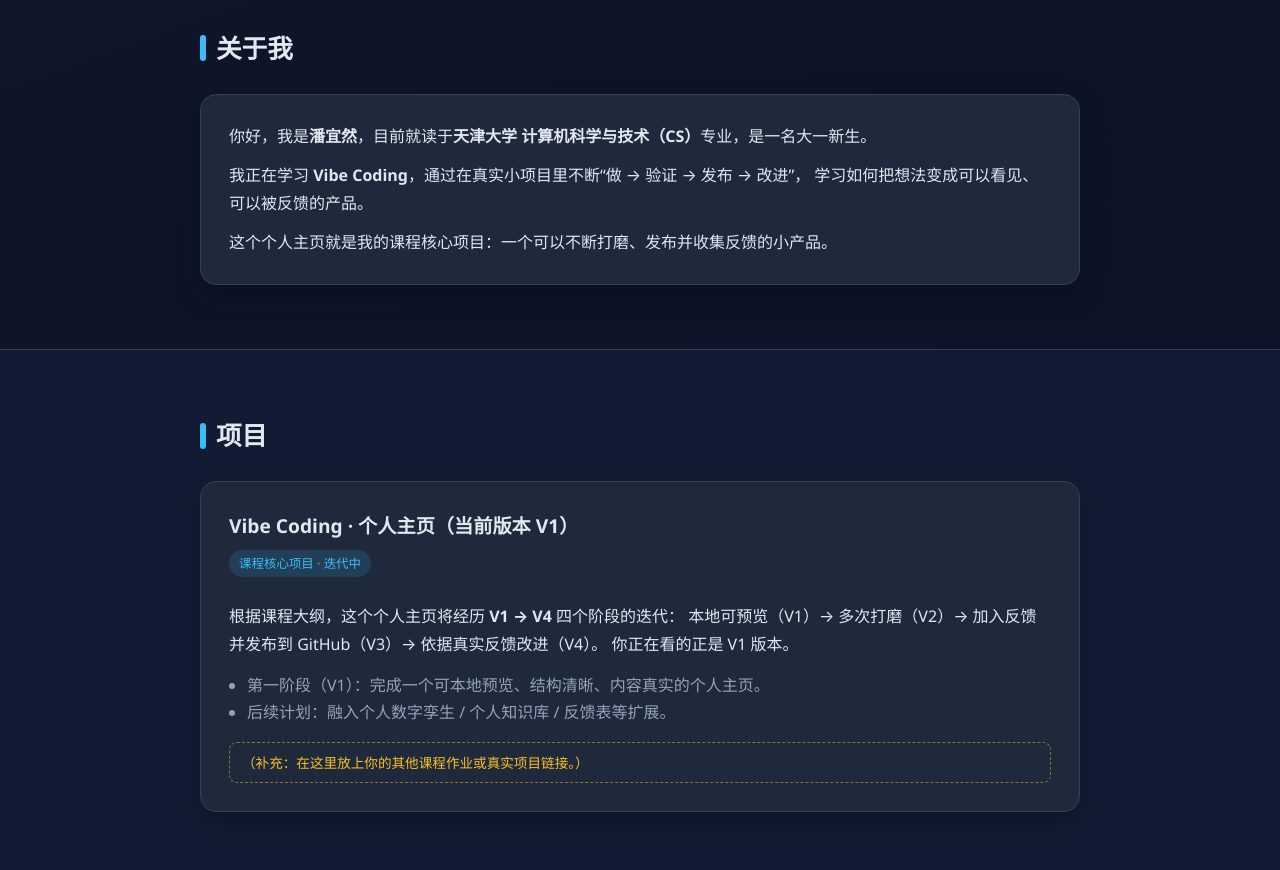
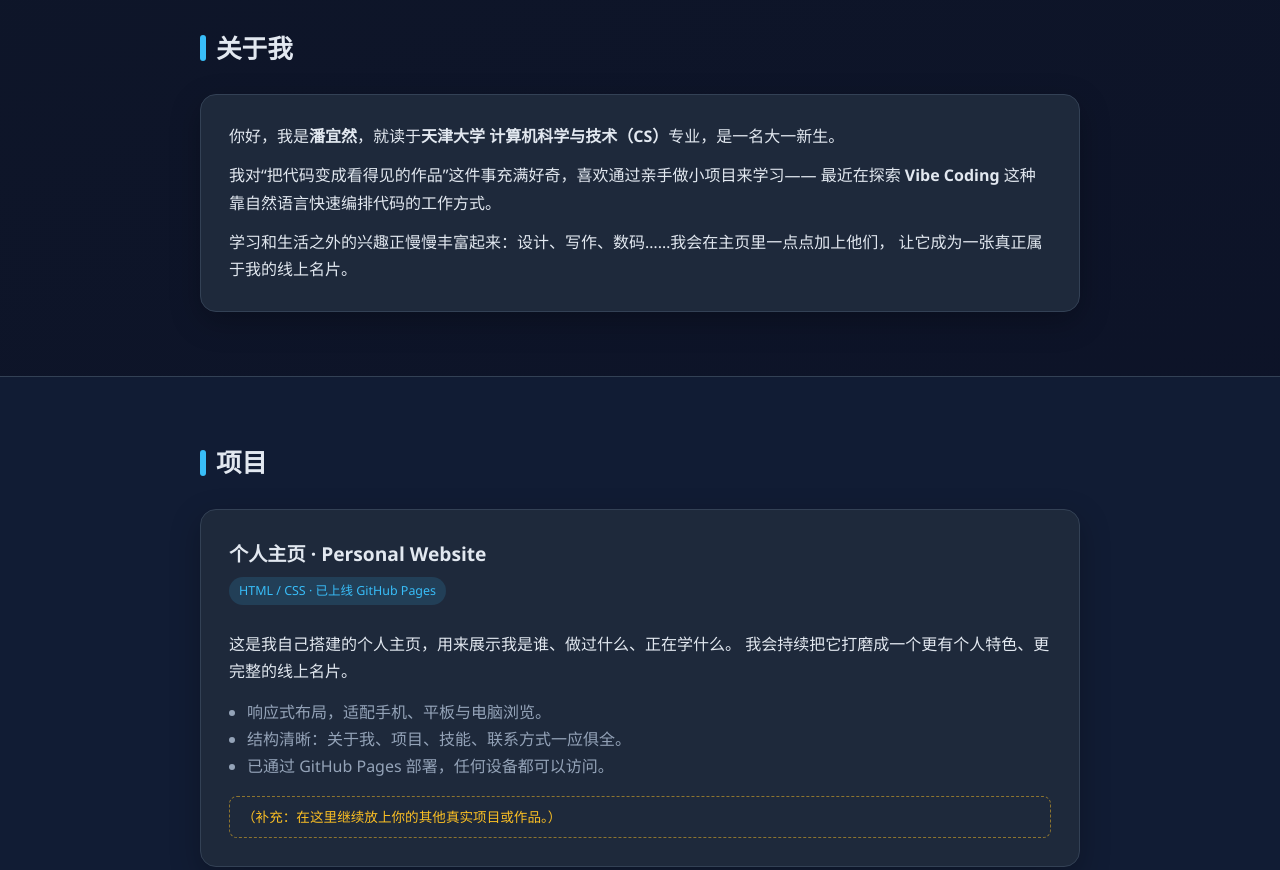
Before and after one commit to SaMappp/SaMappp.github.io, a plain HTML site: page index.html in a window 1280 px wide. Shown: the part 620-1490 px from the top of the page. Drawn offline with Linux system fonts and the light colour scheme.

Commit message:
??????,??????

```diff
--- a/index.html
+++ b/index.html
@@ -3,7 +3,7 @@
 <head>
   <meta charset="UTF-8" />
   <meta name="viewport" content="width=device-width, initial-scale=1.0" />
-  <meta name="description" content="潘宜然的个人主页 —— Vibe Coding 课程项目 V1" />
+  <meta name="description" content="潘宜然的个人主页 —— 天津大学计算机科学与技术专业，持续学习与成长" />
   <title>潘宜然 · 个人主页</title>
   <link rel="stylesheet" href="style.css" />
 </head>
@@ -29,8 +29,8 @@
         <h1 class="hero-name">潘宜然</h1>
         <p class="hero-tagline">天津大学 · 计算机科学与技术（CS）· 大一新生</p>
         <p class="hero-sub">
-          这是一个由 Vibe Coding 课程驱动的个人主页项目（V1）。<br />
-          我把它当作一个可以不断打磨、发布并收集反馈的小产品来迭代。
+          用代码把想法变成看得见的作品——这是我的小步尝试。<br />
+          一封写给未来的自我介绍，会随我一起慢慢长大。
         </p>
         <div class="hero-actions">
           <a class="btn btn-primary" href="#projects">查看我的项目</a>
@@ -45,15 +45,16 @@
         <h2 class="section-title">关于我</h2>
         <div class="card">
           <p>
-            你好，我是<strong>潘宜然</strong>，目前就读于<strong>天津大学</strong>
+            你好，我是<strong>潘宜然</strong>，就读于<strong>天津大学</strong>
             <strong>计算机科学与技术（CS）</strong>专业，是一名大一新生。
           </p>
           <p>
-            我正在学习 <strong>Vibe Coding</strong>，通过在真实小项目里不断“做 → 验证 → 发布 → 改进”，
-            学习如何把想法变成可以看见、可以被反馈的产品。
+            我对“把代码变成看得见的作品”这件事充满好奇，喜欢通过亲手做小项目来学习——
+            最近在探索 <strong>Vibe Coding</strong> 这种靠自然语言快速编排代码的工作方式。
           </p>
           <p>
-            这个个人主页就是我的课程核心项目：一个可以不断打磨、发布并收集反馈的小产品。
+            学习和生活之外的兴趣正慢慢丰富起来：设计、写作、数码……我会在主页里一点点加上他们，
+            让它成为一张真正属于我的线上名片。
           </p>
         </div>
       </div>
@@ -64,18 +65,18 @@
       <div class="container">
         <h2 class="section-title">项目</h2>
         <div class="card">
-          <h3>Vibe Coding · 个人主页（当前版本 V1）</h3>
-          <p class="project-meta">课程核心项目 · 迭代中</p>
+          <h3>个人主页 · Personal Website</h3>
+          <p class="project-meta">HTML / CSS · 已上线 GitHub Pages</p>
           <p>
-            根据课程大纲，这个个人主页将经历 <strong>V1 → V4</strong> 四个阶段的迭代：
-            本地可预览（V1）→ 多次打磨（V2）→ 加入反馈并发布到 GitHub（V3）→ 依据真实反馈改进（V4）。
-            你正在看的正是 V1 版本。
+            这是我自己搭建的个人主页，用来展示我是谁、做过什么、正在学什么。
+            我会持续把它打磨成一个更有个人特色、更完整的线上名片。
           </p>
           <ul class="project-list">
-            <li>第一阶段（V1）：完成一个可本地预览、结构清晰、内容真实的个人主页。</li>
-            <li>后续计划：融入个人数字孪生 / 个人知识库 / 反馈表等扩展。</li>
+            <li>响应式布局，适配手机、平板与电脑浏览。</li>
+            <li>结构清晰：关于我、项目、技能、联系方式一应俱全。</li>
+            <li>已通过 GitHub Pages 部署，任何设备都可以访问。</li>
           </ul>
-          <p class="placeholder-note">（补充：在这里放上你的其他课程作业或真实项目链接。）</p>
+          <p class="placeholder-note">（补充：在这里继续放上你的其他真实项目或作品。）</p>
         </div>
       </div>
     </section>
@@ -99,7 +100,7 @@
       <div class="container">
         <h2 class="section-title">联系我</h2>
         <div class="card center">
-          <p>欢迎交流、给我反馈，或一起探索 Vibe Coding。</p>
+          <p>欢迎交流、认识新朋友，或者一起做点有意思的东西。</p>
           <p>
             邮箱：<a class="mail-link" href="mailto:16624650126@163.com">16624650126@163.com</a> ·
             GitHub：<a class="mail-link" href="https://github.com/SaMappp">github.com/SaMappp</a>
@@ -115,7 +116,7 @@
 
   <footer class="footer">
     <div class="container">
-      <p>© <span id="year"></span> 潘宜然 · Vibe Coding 课程项目 V1</p>
+      <p>© <span id="year"></span> 潘宜然 · 个人主页</p>
     </div>
   </footer>
 
```
